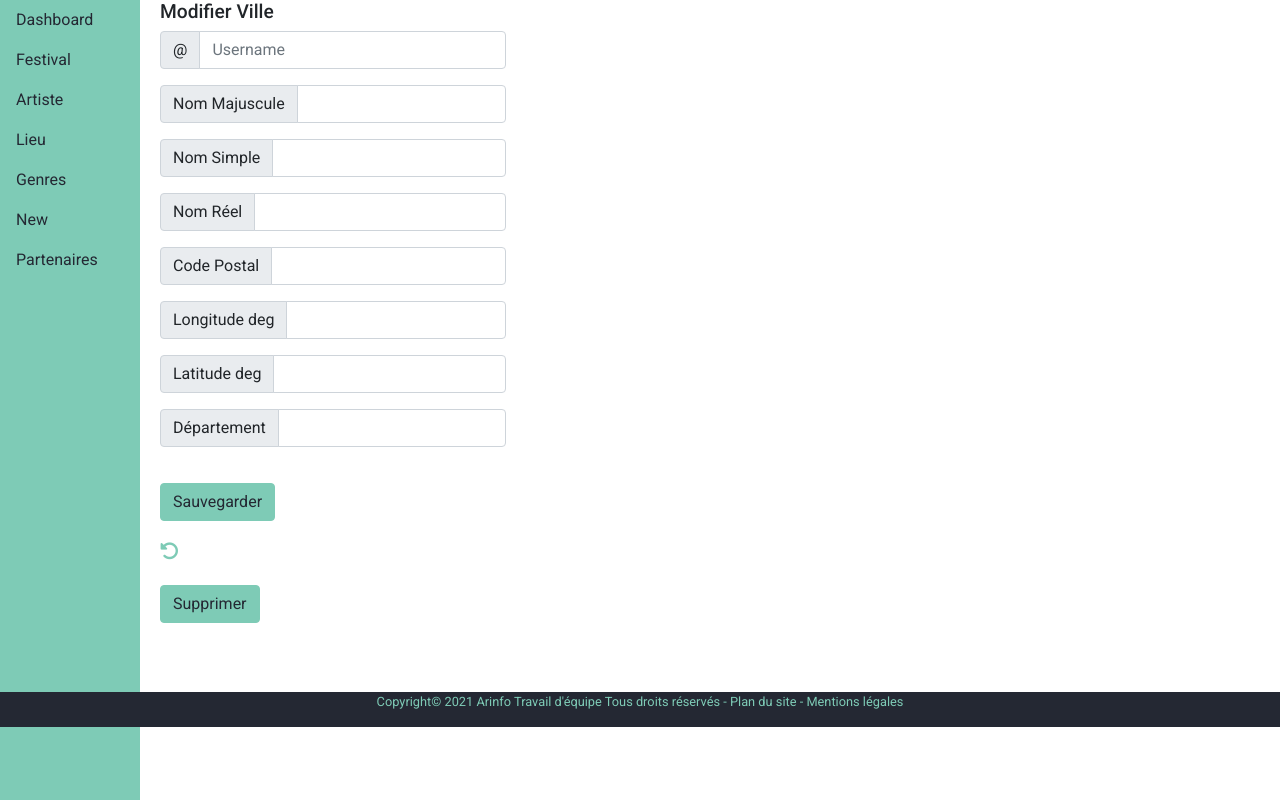
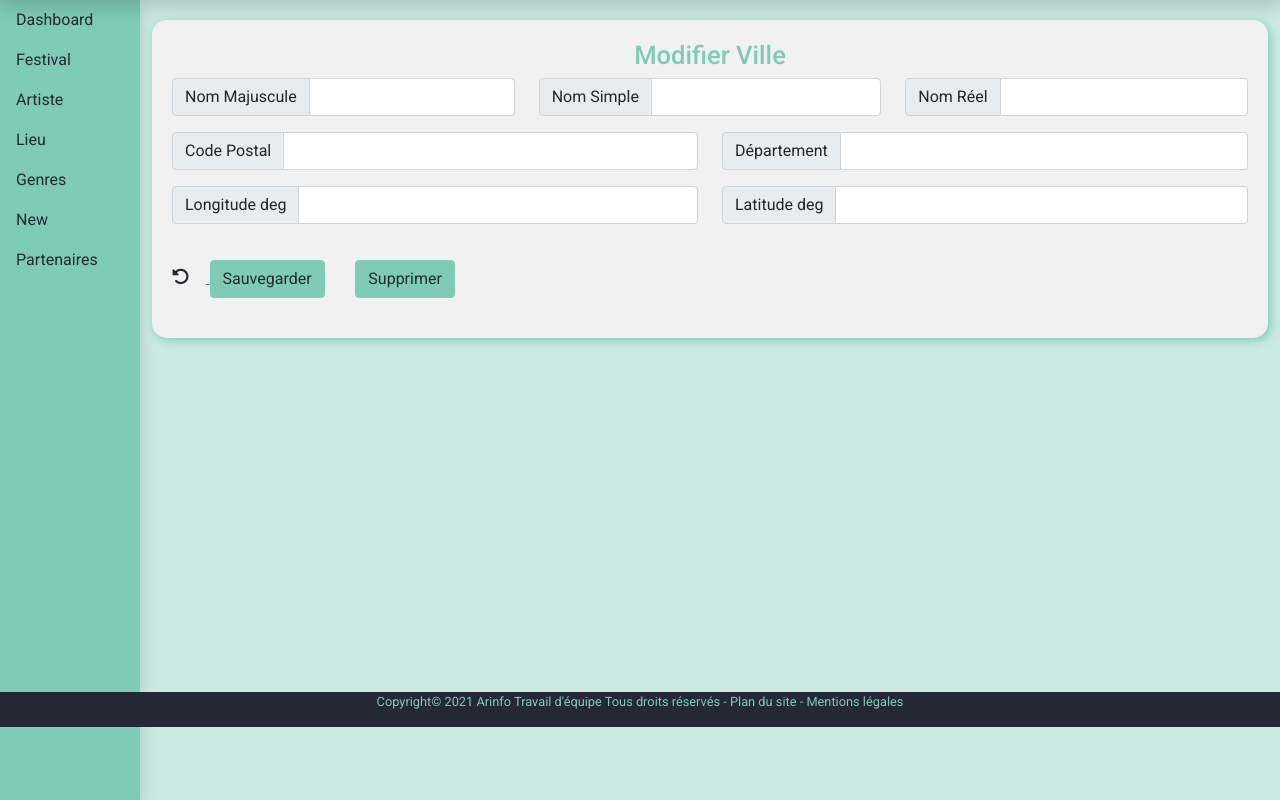
Before and after one commit to Eta374/FestiLab, a PHP site: template templates/cities/edit.html.twig in a window 1280 px wide. Shown: the part 73-873 px from the top of the page. Run offline with PHP 8.4, Linux system fonts and the light colour scheme; the template is opened without the code that fills it, so the values that code supplies are empty; form fields are guessed from the names that the template uses; some libraries are stand-ins or nearby versions.

Commit message:
cities front OK

```diff
--- a/public/css/appAdmin.css
+++ b/public/css/appAdmin.css
@@ -20,7 +20,9 @@ body {
 
 h1 {
   font-family: "Roboto", sans-serif;
-  font-size: 1.2rem;
+  font-size: 1.6rem;
+  color: #7ecbb6;
+  text-align: center;
 }
 
 nav i {
@@ -33,6 +35,9 @@ nav i:hover {
   transition: 1s;
 }
 
+section {
+  background-color: rgba(126, 203, 182, 0.4);
+}
 section .gche {
   min-height: 100vh;
   width: 140px;
@@ -50,12 +55,12 @@ article {
   padding-right: 20px;
 }
 article i {
-  color: #7ecbb6;
-  font-size: 1.2rem;
+  color: #242833;
+  font-size: 1.1rem;
 }
 article i:hover {
-  color: #E97171;
-  font-size: 1.2rem;
+  color: #7ecbb6;
+  font-size: 1.1rem;
   transition: 1s;
 }
 article .btn {
@@ -71,6 +76,13 @@ article .btn:hover {
   background-color: #E97171;
   border-color: #E97171;
 }
+article .card1 {
+  margin-top: 20px;
+  padding: 20px;
+  border-radius: 15px;
+  margin-bottom: 50px;
+  box-shadow: 2.5px 2.5px 10px #7ecbb6;
+}
 
 footer .copyright {
   color: #7ecbb6;
--- a/public/css/appAdmin.scss
+++ b/public/css/appAdmin.scss
@@ -26,6 +26,7 @@ $lightColor: #f1f1f1;
 $primaryColor: #E97171;
 $secondaryColor: #FCEA10;
 $thirdColor: #7ecbb6;
+$thirdColorl: rgba(126, 203, 182, 0.4);
 
 // GLOBAL
 // ================================================================
@@ -36,7 +37,9 @@ body{
 
 h1{
     font-family: 'Roboto', sans-serif;
-    font-size: 1.2rem;
+    font-size: 1.6rem;
+    color: $thirdColor;
+    text-align: center;
 }
 
 
@@ -44,6 +47,8 @@ h1{
 // ================================================================
 
 nav {
+
+
     i {
         color: $thirdColor;
         font-size: 1.2rem;
@@ -57,10 +62,12 @@ nav {
 }
 
 
+
 // SECTION
 // ================================================================
 
 section {
+    background-color: $thirdColorl;
     .gche {
         min-height: 100vh;
         width: 140px;
@@ -85,13 +92,13 @@ article {
     padding-right: 20px;
 
         i {
-            color: $thirdColor;
-            font-size: 1.2rem;
+            color: $darkColor;
+            font-size: 1.1rem;
         }
 
         i:hover {
-            color: $primaryColor;
-            font-size: 1.2rem;
+            color: $thirdColor;
+            font-size: 1.1rem;
             transition: 1s;
         }
         .btn {
@@ -107,6 +114,13 @@ article {
             color: $darkColor;
             background-color: $primaryColor;
             border-color: $primaryColor;
+        }
+        .card1{
+            margin-top: 20px;
+            padding: 20px;
+            border-radius: 15px;
+            margin-bottom: 50px;
+            box-shadow: 2.5px 2.5px 10px $thirdColor;
         }
 }
 
--- a/templates/baseAdmin.html.twig
+++ b/templates/baseAdmin.html.twig
@@ -23,7 +23,7 @@
 	</head>
 	<body>
 		<header>
-			<nav class="navbar navbar-expand-lg navbar-dark bg-dark-custom">
+			<nav class="navbar shadow navbar-expand-lg navbar-dark bg-dark-custom">
 				<div class="container-fluid">
 					<a class="navbar-brand" href="{{ path('home') }}"><img class="w-25 img-fluid" src="{{ asset('img/Festilab.png')}}" alt="FestiLab"></a>
 					{# <p class="pseudo">Bienvenue {{ app.user.pseudo }}</p> #}
@@ -47,29 +47,31 @@
 		</header>
 		<section class="d-flex flex-row">
 
-			<nav class="nav gche flex-column bg-third-custom">
+			<nav class="nav shadow gche flex-column bg-third-custom">
 				<a class="nav-link navbarAd" href="{{ path('user_index') }}">Dashboard</a>
-				<a class="nav-link navbarAd" {# href="{{ path('festivals_index') }}" #}>Festival</a>
+				<a class="nav-link navbarAd" href="{{ path('festivals_index') }}">Festival</a>
 				<a class="nav-link navbarAd" href="{{ path('artists_index') }}">Artiste</a>
 				<a class="nav-link navbarAd" href="{{ path('places_index') }}">Lieu</a>
 				{% if is_granted("ROLE_ADMIN") %}
 					<a class="nav-link navbarAd" href="{{ path('cities_index') }}">Ville</a>
 					<a class="nav-link navbarAd" href="{{ path('departments_index') }}">Département</a>
 				{% endif %}
-				<a class="nav-link navbarAd" {# href="{{ path('kinds_index') }}" #}>Genres</a>
+				<a class="nav-link navbarAd" href="{{ path('kinds_index') }}">Genres</a>
 				{% if is_granted("ROLE_ADMIN") %}
 					<a class="nav-link navbarAd" href="{{ path('publics_index') }}">Publique</a>
 				{% endif %}
-				<a class="nav-link navbarAd" {# href="{{ path('news_index') }}" #}>New</a>
-				<a class="nav-link navbarAd" {# href="{{ path('patners_index') }}" #}>Partenaires</a>
+				<a class="nav-link navbarAd" href="{{ path('news_index') }}">New</a>
+				<a class="nav-link navbarAd" href="{{ path('patners_index') }}">Partenaires</a>
 				{% if is_granted("ROLE_ADMIN") %}
 					<a class="nav-link navbarAd" href="{{ path('user_index') }}">Utilisateur</a>
-					<a class="nav-link navbarAd" href="{{ path('contactUs_index') }}">Contact</a>
+					<a class="nav-link navbarAd" href="{{ path('contact_us_index') }}">Contact</a>
 				{% endif %}
 			</nav>
 
-			<article>
+			<article class="container">
+				<div class="bg-light-custom card1">
 				{% block body %}{% endblock %}
+				</div>
 			</article>
 		</section>
 		<footer class="fixed-bottom mt-5 bg-dark-custom">
--- a/templates/cities/_delete_form.html.twig
+++ b/templates/cities/_delete_form.html.twig
@@ -1,5 +1,7 @@
+<div class="col-lg-2">
 <form method="post" action="{{ path('cities_delete', {'id': city.id}) }}" onsubmit="return confirm('Etes vous sure de vouloir effacer cette ville ?');">
     <input type="hidden" name="_token" value="{{ csrf_token('delete' ~ city.id) }}">
     <button class="btn">Supprimer</button>
     {# <i class="far fa-trash-alt"></i> #}
 </form>
+</div>
--- a/templates/cities/_form.html.twig
+++ b/templates/cities/_form.html.twig
@@ -1,41 +1,59 @@
 {{ form_start(form) }}
-<div class="input-group mb-3">
-  <span class="input-group-text" id="basic-addon1">@</span>
-  <input type="text" class="form-control" placeholder="Username" aria-label="Username" aria-describedby="basic-addon1">
-</div>
+<div class="row">
+	<div class="col-lg-4">
 		<div class="input-group mb-3">
 			<span class="input-group-text" id="basic-addon1">Nom Majuscule</span>
 			{{ form_widget(form.nameUppercase) }}
 		</div>
+	</div>
+	<div class="col-lg-4">
 		<div class="input-group mb-3">
 			<span class="input-group-text" id="basic-addon1">Nom Simple</span>
 			{{ form_widget(form.nameSimple) }}
 		</div>
+	</div>
+	<div class="col-lg-4">
 		<div class="input-group mb-3">
 			<span class="input-group-text" id="basic-addon1">Nom Réel</span>
 			{{ form_widget(form.nameReal) }}
 		</div>
+	</div>
+</div>
+<div class="row">
+	<div class="col-lg-6">
 		<div class="input-group mb-3">
 			<span class="input-group-text" id="basic-addon1">Code Postal</span>
 			{{ form_widget(form.zip) }}
 		</div>
+	</div>
+	<div class="col-lg-6">
+		<div class="input-group mb-3">
+			<span class="input-group-text" id="basic-addon1">Département</span>
+			{{ form_widget(form.department) }}
+		</div>
+	</div>
+</div>
+<div class="row">
+	<div class="col-lg-6">
 		<div class="input-group mb-3">
 			<span class="input-group-text" id="basic-addon1">Longitude deg</span>
 			{{ form_widget(form.longitudeDeg) }}
 		</div>
+	</div>
+	<div class="col-lg-6">
 		<div class="input-group mb-3">
 			<span class="input-group-text" id="basic-addon1">Latitude deg</span>
 			{{ form_widget(form.latitudeDeg) }}
 		</div>
-<div class="input-group mb-3">
-  <span class="input-group-text" id="basic-addon1">Département</span>
-  {{ form_widget(form.department) }}
+	</div>
 </div>
 
+<div class="row">
+<div class="col-lg-2">
+<a href="{{ path('cities_index') }}">
+	<i class="me-3 fas fa-undo-alt"></i>
+</a>
+<button class="btn">{{ button_label|default('Sauvegarder') }}</button>
+</div>
 
-
-
-
-    <button class="btn">{{ button_label|default('Sauvegarder') }}</button>
-    {# <i class="far fa-save"></i> #}
 {{ form_end(form) }}
--- a/templates/cities/edit.html.twig
+++ b/templates/cities/edit.html.twig
@@ -8,7 +8,5 @@
     {{ include('cities/_form.html.twig', {'button_label': 'Sauvegarder'}) }}
     {# <i class="far fa-save"></i> #}
 
-    <a href="{{ path('cities_index') }}"><i class="fas fa-undo-alt"></i></a>
-
     {{ include('cities/_delete_form.html.twig') }}
 {% endblock %}
--- a/templates/cities/index.html.twig
+++ b/templates/cities/index.html.twig
@@ -29,7 +29,7 @@
                 {# <td>{{ city.longitudeDeg }}</td>
                 <td>{{ city.latitudeDeg }}</td> #}
                 <td>
-                    <a href="{{ path('cities_show', {'id': city.id}) }}"><i class="far fa-eye"></i></a>
+                    <a href="{{ path('cities_show', {'id': city.id}) }}"><i class="me-3 far fa-eye"></i></a>
                     <a href="{{ path('cities_edit', {'id': city.id}) }}"><i class="far fa-edit"></i></a>
                 </td>
             </tr>
--- a/templates/cities/new.html.twig
+++ b/templates/cities/new.html.twig
@@ -7,5 +7,5 @@
 
     {{ include('cities/_form.html.twig') }}
 
-    <a href="{{ path('cities_index') }}"><i class="fas fa-undo-alt"></i></a>
+
 {% endblock %}
--- a/templates/cities/show.html.twig
+++ b/templates/cities/show.html.twig
@@ -44,7 +44,7 @@
 		</tbody>
 	</table>
 	<a href="{{ path('cities_index') }}">
-		<i class="fas fa-undo-alt"></i>
+		<i class="me-3 fas fa-undo-alt"></i>
 	</a>
 	<a href="{{ path('cities_edit', {'id': city.id}) }}">
 		<i class="far fa-edit"></i>
--- a/templates/departments/index.html.twig
+++ b/templates/departments/index.html.twig
@@ -23,7 +23,7 @@
                 <td>{{ department.name }}</td>
                 {# <td>{{ department.nameUppercase }}</td> #}
                 <td>
-                    <a href="{{ path('departments_show', {'id': department.id}) }}"><i class="far fa-eye"></i></a>
+                    <a href="{{ path('departments_show', {'id': department.id}) }}"><i class="me-3 far fa-eye"></i></a>
                     <a href="{{ path('departments_edit', {'id': department.id}) }}"><i class="far fa-edit"></i></a>
                 </td>
             </tr>
--- a/templates/departments/show.html.twig
+++ b/templates/departments/show.html.twig
@@ -26,7 +26,7 @@
         </tbody>
     </table>
 
-    <a href="{{ path('departments_index') }}"><i class="fas fa-undo-alt"></i></a>
+    <a href="{{ path('departments_index') }}"><i class="me-3 fas fa-undo-alt"></i></a>
 
     <a href="{{ path('departments_edit', {'id': department.id}) }}"><i class="far fa-edit"></i></a>
 
--- a/templates/places/index.html.twig
+++ b/templates/places/index.html.twig
@@ -21,7 +21,7 @@
                 <td>{{ place.citie.nameReal }}</td>
                 <td>{{ place.name }}</td>
                 <td>
-                    <a href="{{ path('places_show', {'id': place.id}) }}"><i class="far fa-eye"></i></a>
+                    <a href="{{ path('places_show', {'id': place.id}) }}"><i class="me-3 far fa-eye"></i></a>
                    <a href="{{ path('places_edit', {'id': place.id}) }}"><i class="far fa-edit"></i></a>
                 </td>
             </tr>
--- a/templates/places/show.html.twig
+++ b/templates/places/show.html.twig
@@ -22,7 +22,7 @@
         </tbody>
     </table>
 
-    <a href="{{ path('places_index') }}"><i class="fas fa-undo-alt"></i></a>
+    <a href="{{ path('places_index') }}"><i class="me-3 fas fa-undo-alt"></i></a>
 
     <a href="{{ path('places_edit', {'id': place.id}) }}"><i class="far fa-edit"></i></a>
 
```
Also changed, not shown: 2 other files. Lines whose indentation alone changed are shown as unchanged.
